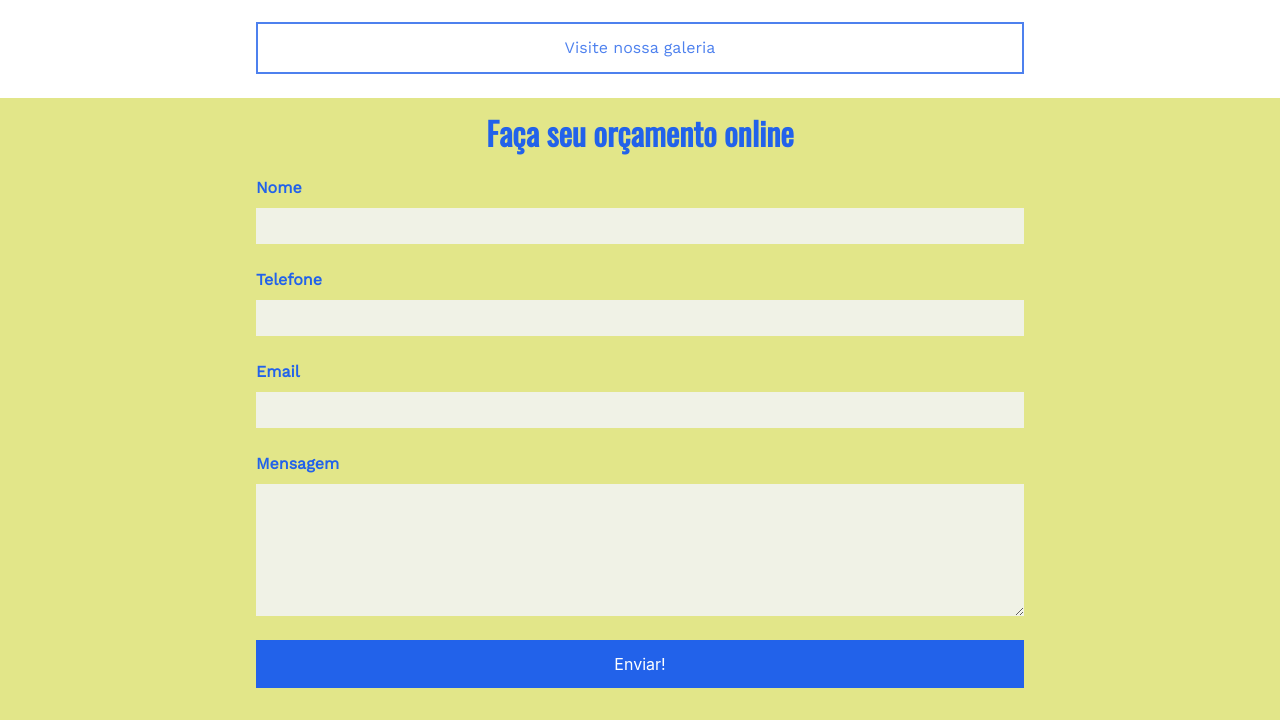
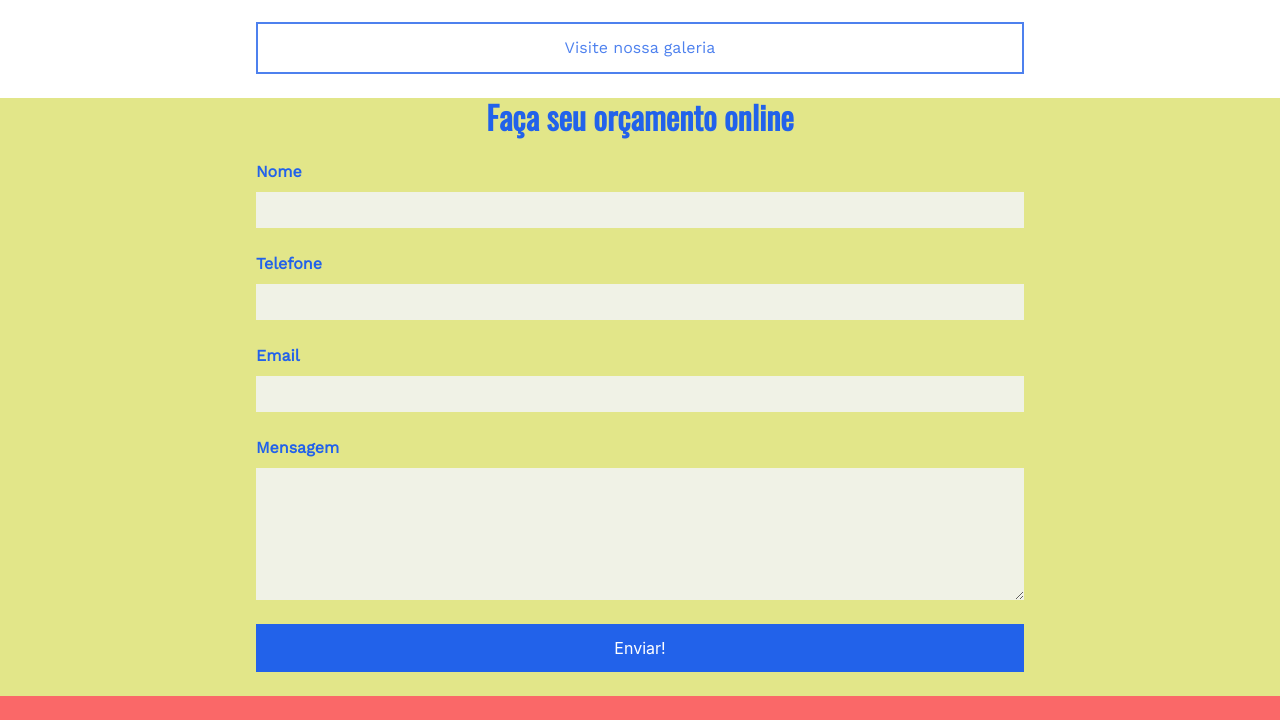
Before and after one commit to FelipeModena/Template-Site-Confeitos, a Nuxt app in the folder client-template2/: page / in a window 1280 px wide. Shown: the part 1936-2656 px from the top of the page. Built offline with nearby package versions, Linux system fonts and the light colour scheme.

Commit message:
Update FormsContato.vue

```diff
--- a/client-template2/components/FormsContato.vue
+++ b/client-template2/components/FormsContato.vue
@@ -1,6 +1,6 @@
 <template>
   <div v-if="mobile==false">
-    <div class="my-4 py-3 text-center" v-if="ativo === true" :class="fundoColorido">
+    <div class=" text-center" v-if="ativo === true" :class="fundoColorido">
       <h2><strong>Faça seu orçamento online</strong></h2>
       <div v-for="input in listaIputs" :key="input" class="mt-4 index-forms">
         <label class="text-left" :for="input"
```
